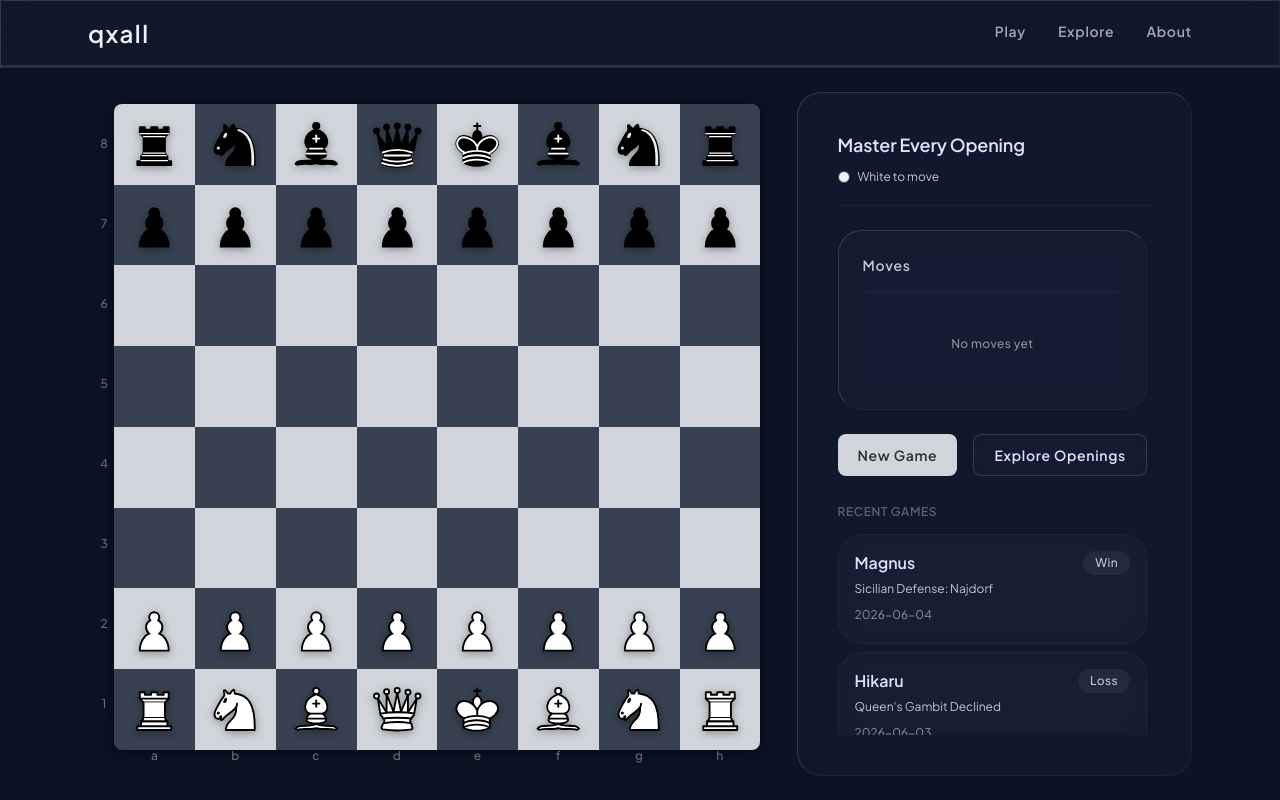
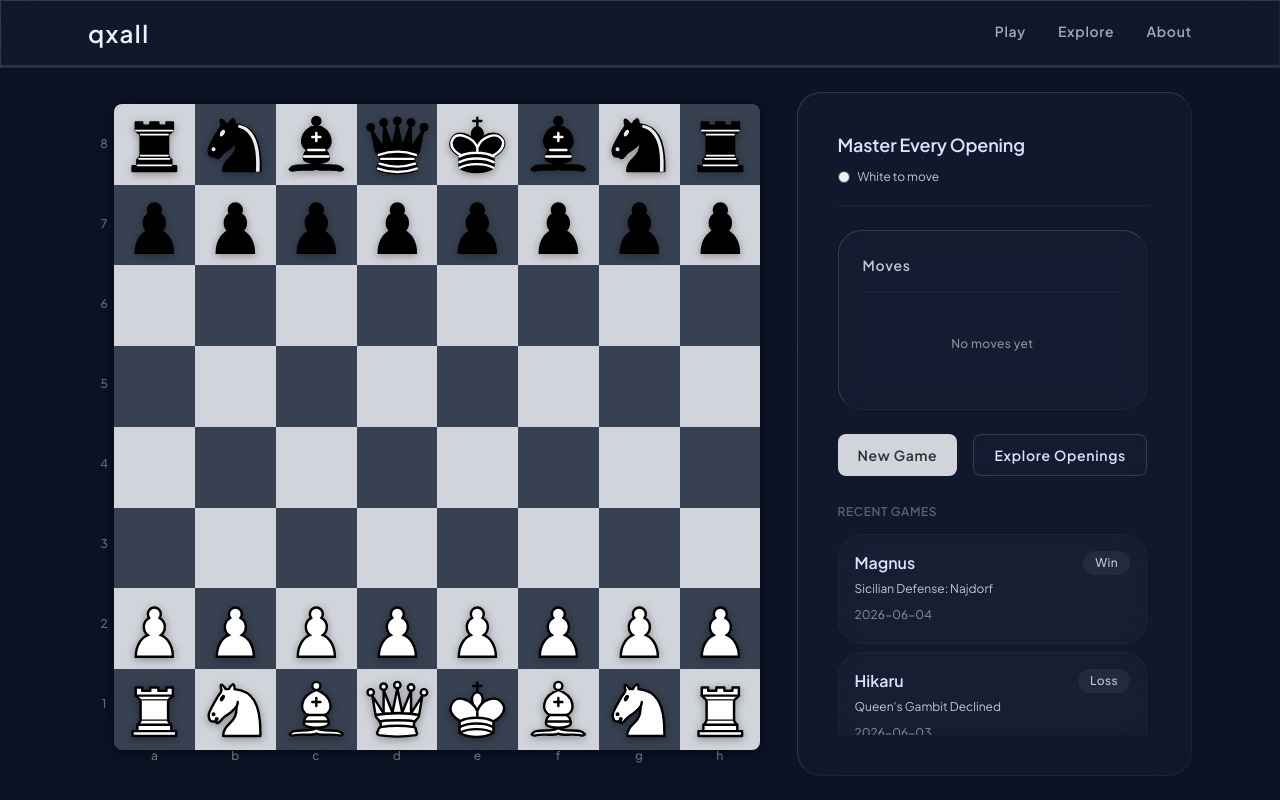
Before and after one commit to done-n-dusted/qxall, a React (Vite) app in the folder packages/frontend/: page /play in a window 1280 px wide. Built offline with nearby package versions, Linux system fonts and the light colour scheme.

Commit message:
style: increase chess piece size by 30%

```diff
--- a/packages/frontend/src/components/ChessBoard/ChessBoard.css
+++ b/packages/frontend/src/components/ChessBoard/ChessBoard.css
@@ -148,8 +148,8 @@
 
 /* ── Piece ── */
 .chess-piece {
-  width: 70%;
-  height: 70%;
+  width: 90%;
+  height: 90%;
   display: flex;
   align-items: center;
   justify-content: center;
```
